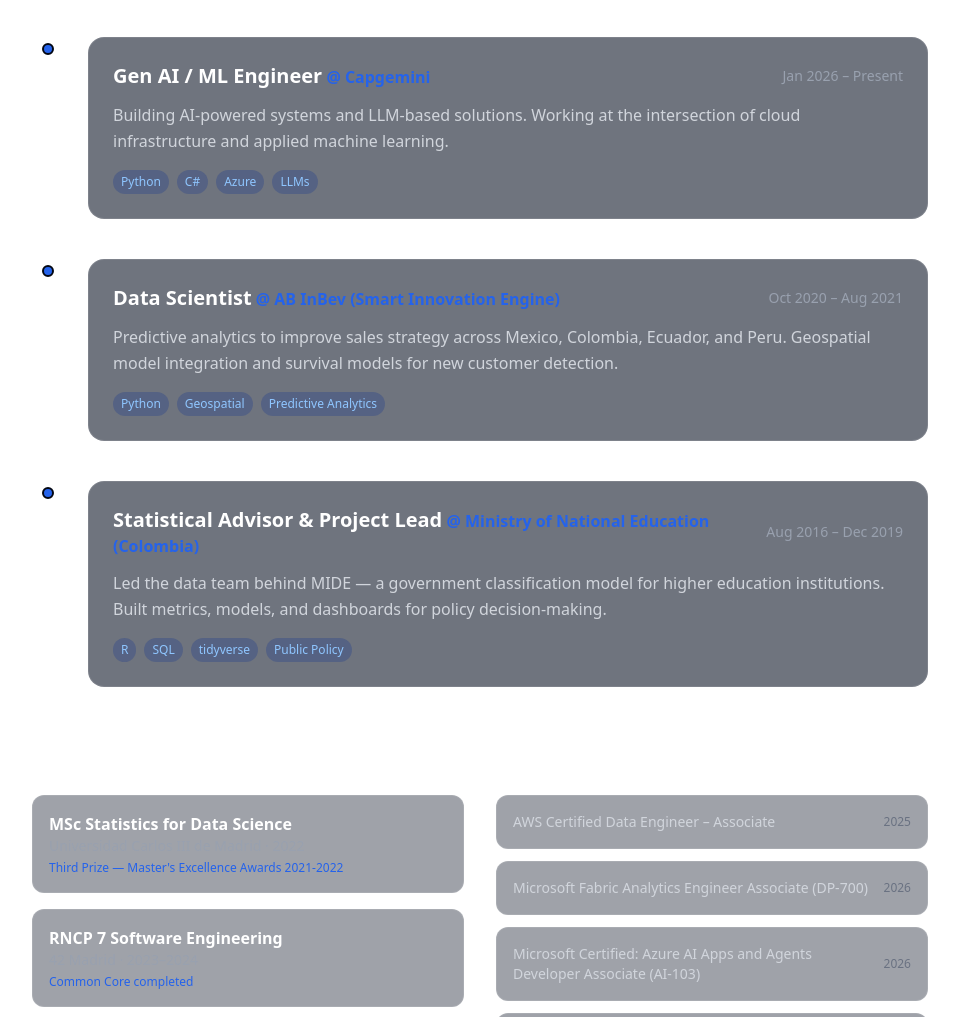
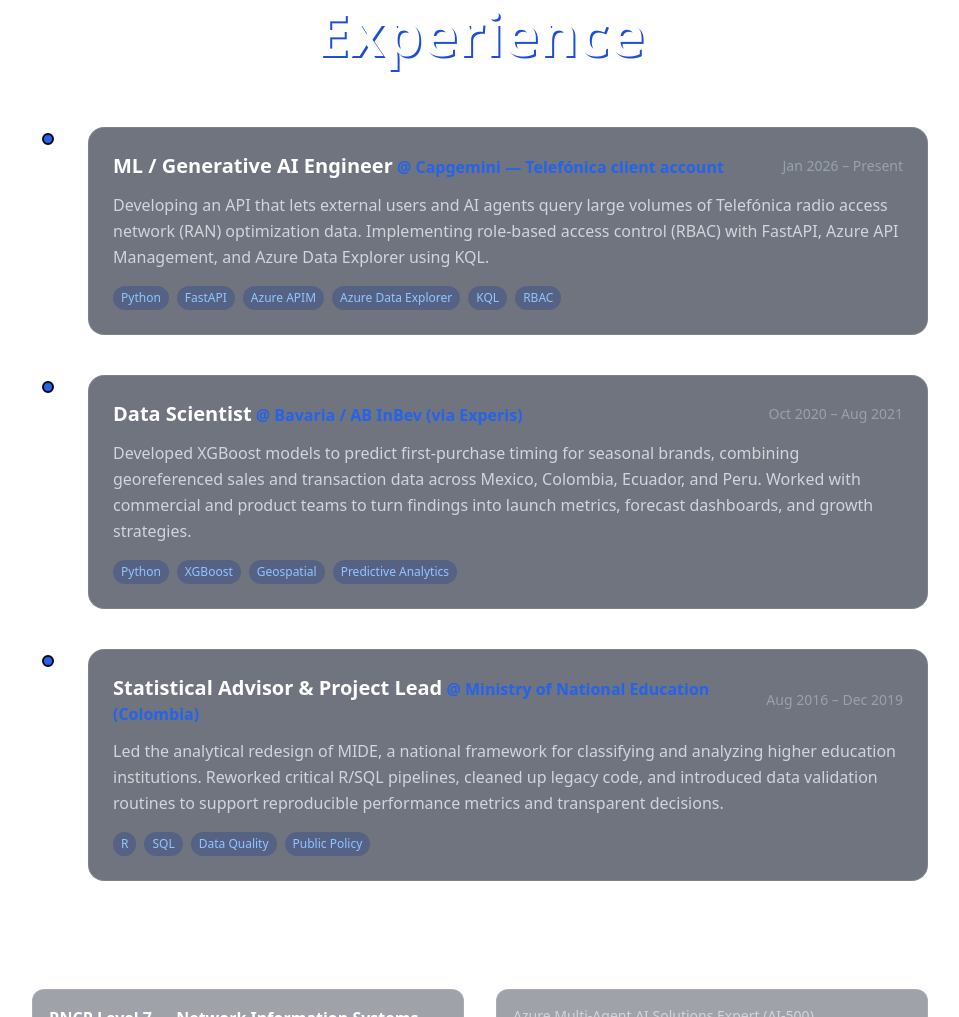
Before and after one commit to andresmejiaro/datacodemath_v2, an Astro site: page / in a window 1280 px wide. Shown: the part 1783-2800 px from the top of the page, without its empty margins (160-1119 px from the left). Built offline with nearby package versions, Linux system fonts and the light colour scheme; Astro itself is replaced by a stand-in of ours; some icons are missing.

Commit message:
Align portfolio certifications and experience with current CV

```diff
--- a/src/components/Experience/Experience.astro
+++ b/src/components/Experience/Experience.astro
@@ -73,7 +73,9 @@ import { PERSONAL_INFO } from "../../data/personal";
                     {CERTIFICATIONS.map((cert) => (
                         <div class="rounded-xl border border-white/10 bg-gray-900/40 p-4 flex items-center justify-between">
                             <span class="text-gray-300 text-sm">{cert.name}</span>
-                            <span class="text-xs text-gray-500 shrink-0 ml-3">{cert.year}</span>
+                            {cert.year && (
+                                <span class="text-xs text-gray-500 shrink-0 ml-3">{cert.year}</span>
+                            )}
                         </div>
                     ))}
                 </div>
--- a/src/data/experience.ts
+++ b/src/data/experience.ts
@@ -1,31 +1,37 @@
 export const EXPERIENCE = [
     {
-        role: "Gen AI / ML Engineer",
-        company: "Capgemini",
+        role: "ML / Generative AI Engineer",
+        company: "Capgemini — Telefónica client account",
         period: "Jan 2026 – Present",
         description:
-            "Building AI-powered systems and LLM-based solutions. Working at the intersection of cloud infrastructure and applied machine learning.",
-        tags: ["Python", "C#", "Azure", "LLMs"],
+            "Developing an API that lets external users and AI agents query large volumes of Telefónica radio access network (RAN) optimization data. Implementing role-based access control (RBAC) with FastAPI, Azure API Management, and Azure Data Explorer using KQL.",
+        tags: ["Python", "FastAPI", "Azure APIM", "Azure Data Explorer", "KQL", "RBAC"],
     },
     {
         role: "Data Scientist",
-        company: "AB InBev (Smart Innovation Engine)",
+        company: "Bavaria / AB InBev (via Experis)",
         period: "Oct 2020 – Aug 2021",
         description:
-            "Predictive analytics to improve sales strategy across Mexico, Colombia, Ecuador, and Peru. Geospatial model integration and survival models for new customer detection.",
-        tags: ["Python", "Geospatial", "Predictive Analytics"],
+            "Developed XGBoost models to predict first-purchase timing for seasonal brands, combining georeferenced sales and transaction data across Mexico, Colombia, Ecuador, and Peru. Worked with commercial and product teams to turn findings into launch metrics, forecast dashboards, and growth strategies.",
+        tags: ["Python", "XGBoost", "Geospatial", "Predictive Analytics"],
     },
     {
         role: "Statistical Advisor & Project Lead",
         company: "Ministry of National Education (Colombia)",
         period: "Aug 2016 – Dec 2019",
         description:
-            "Led the data team behind MIDE — a government classification model for higher education institutions. Built metrics, models, and dashboards for policy decision-making.",
-        tags: ["R", "SQL", "tidyverse", "Public Policy"],
+            "Led the analytical redesign of MIDE, a national framework for classifying and analyzing higher education institutions. Reworked critical R/SQL pipelines, cleaned up legacy code, and introduced data validation routines to support reproducible performance metrics and transparent decisions.",
+        tags: ["R", "SQL", "Data Quality", "Public Policy"],
     },
 ];
 
 export const EDUCATION = [
+    {
+        degree: "RNCP Level 7 — Network Information Systems Architecture",
+        institution: "42 Madrid — Fundación Telefónica",
+        year: "In progress · expected 2027",
+        note: "Common Core completed in 2024",
+    },
     {
         degree: "MSc Statistics for Data Science",
         institution: "Universidad Carlos III de Madrid",
@@ -33,24 +39,28 @@ export const EDUCATION = [
         note: "Third Prize — Master's Excellence Awards 2021-2022",
     },
     {
-        degree: "RNCP 7 Software Engineering",
-        institution: "42 Madrid",
-        year: "2023–2024",
-        note: "Common Core completed",
+        degree: "MSc Mathematics",
+        institution: "Universidad de los Andes",
+        year: "2012",
+        note: "",
     },
     {
-        degree: "MSc & BSc Mathematics",
+        degree: "BSc Mathematics",
         institution: "Universidad de los Andes",
-        year: "2006 / 2012",
+        year: "2006",
         note: "",
     },
 ];
 
 export const CERTIFICATIONS = [
-    { name: "AWS Certified Data Engineer – Associate", year: "2025" },
-    { name: "Microsoft Fabric Analytics Engineer Associate (DP-700)", year: "2026" },
+    // New entries follow the November 2026 CV; omit issue years it does not specify.
+    { name: "Azure Multi-Agent AI Solutions Expert (AI-500)", year: "" },
+    { name: "Azure Machine Learning Operations Engineer Associate (AI-300)", year: "" },
     { name: "Microsoft Certified: Azure AI Apps and Agents Developer Associate (AI-103)", year: "2026" },
     { name: "Azure AI Engineer Associate (AI-102)", year: "2026" },
+    { name: "Anthropic Certified Claude Developer – Foundations (CCDV-F)", year: "" },
+    { name: "AWS Certified Data Engineer – Associate (DEA-C01)", year: "2025" },
+    { name: "Microsoft Fabric Data Engineer Associate (DP-700)", year: "2026" },
     { name: "Azure AI Fundamentals (AI-900)", year: "2026" },
     { name: "Azure Fundamentals (AZ-900)", year: "2026" },
 ];
--- a/src/data/personal.ts
+++ b/src/data/personal.ts
@@ -1,14 +1,14 @@
 export const PERSONAL_INFO = {
     siteName: "datacodemath",
-    name: "Andrés Mejia",
+    name: "Andrés Mejía",
     avatarUrl: "/images/ghphoto.jpeg",
     title: "Who stands behind the code?",
     description:
-        "I work as a Gen AI / ML Engineer at Capgemini, building with Python, C#, and cloud-native AI tooling. My background combines applied statistics, data science, and hands-on systems programming — I design things that actually run on real hardware with real constraints.",
+        "I work as an ML / Generative AI Engineer at Capgemini on the Telefónica account, building Python APIs for network optimization data with FastAPI, Azure API Management, and Azure Data Explorer. My background combines applied statistics, data science, and hands-on systems programming.",
     journey:
-        "I went from applied math and data science to building AI agents and infrastructure. I care about making things work end-to-end, not just in a notebook.",
-    skills: ["Python", "Machine Learning", "LLM Orchestration", "Reinforcement Learning", "Cloud AI (Azure/AWS)", "C"],
-    heroDescription: "I build AI-powered systems and practical software — from reinforcement learning agents to LLM-orchestrated pipelines.",
+        "My path runs from mathematics and public-sector analytics through predictive modeling at AB InBev and software development at 42 Madrid. I turn complex problems into useful, verifiable, maintainable models and APIs, working with technical and business teams.",
+    skills: ["Python", "SQL / KQL", "FastAPI", "Machine Learning", "LLMs / RAG", "Azure / AWS", "R", "C"],
+    heroDescription: "AI / ML engineer with a background in statistics and data science. I build Python APIs, predictive models, and practical AI systems.",
     resumeUrl: "/about",
     socialLinks: [
         {
```
